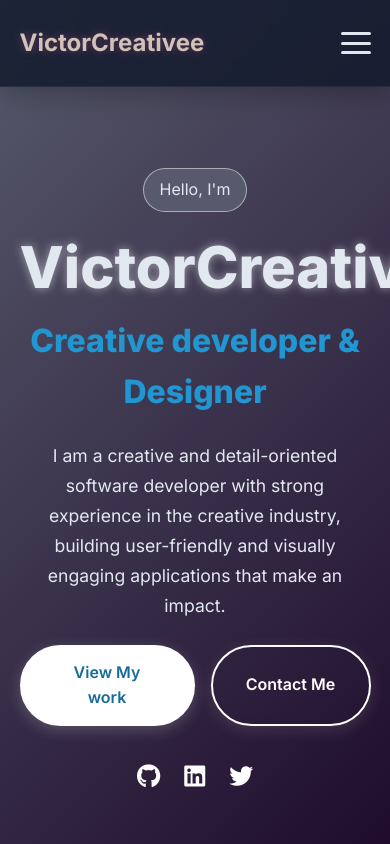
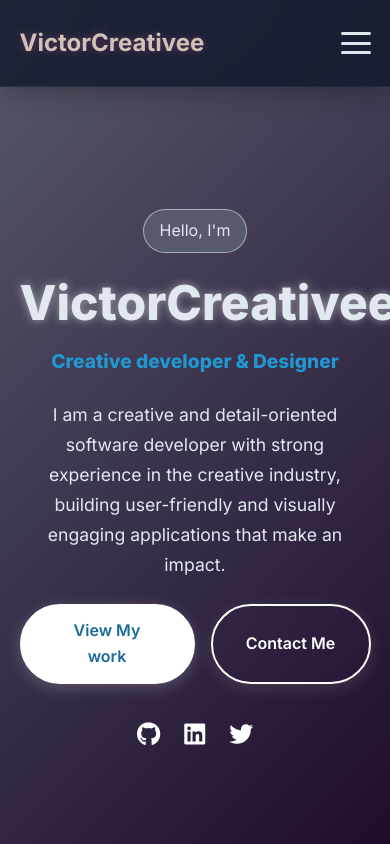
Before and after one commit to victorcreativee/personal-portfolio, a React (Vite) app: page / in a window 390 px wide. Shown: the top 844 px of the page. Built offline with nearby package versions, Linux system fonts and the light colour scheme.

Commit message:
responsive hero section

```diff
--- a/src/App.css
+++ b/src/App.css
@@ -360,9 +360,11 @@ body {
     display: none;
   }
   .glitch {
-    font-size: 3.6rem;
+    font-size: 3rem;
   }
-
+  .hero-subtitle{
+    font-size: 1.2rem;
+  }
   .hamburger {
     display: flex; /* show hamburger on mobile */
     flex-direction: column;
--- a/src/components/Hero.jsx
+++ b/src/components/Hero.jsx
@@ -44,7 +44,6 @@ export const Hero = () => {
             VictorCreativee
           </motion.h1>
           <motion.h2 className="hero-subtitle" variants={fadeInUp}>
-            {" "}
             Creative developer & Designer
           </motion.h2>
           <motion.p className="hero-description" variants={fadeInUp}>
```
